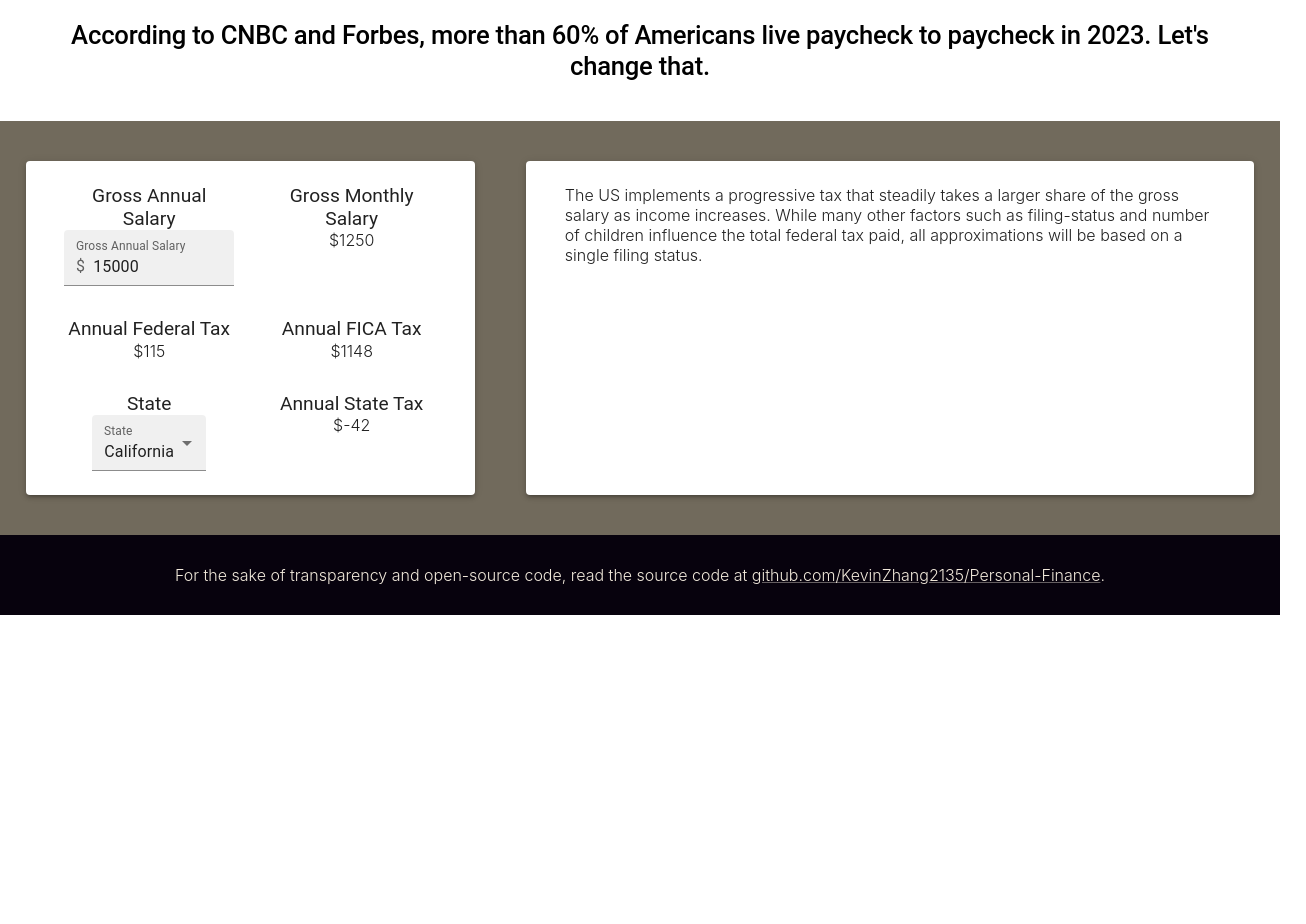
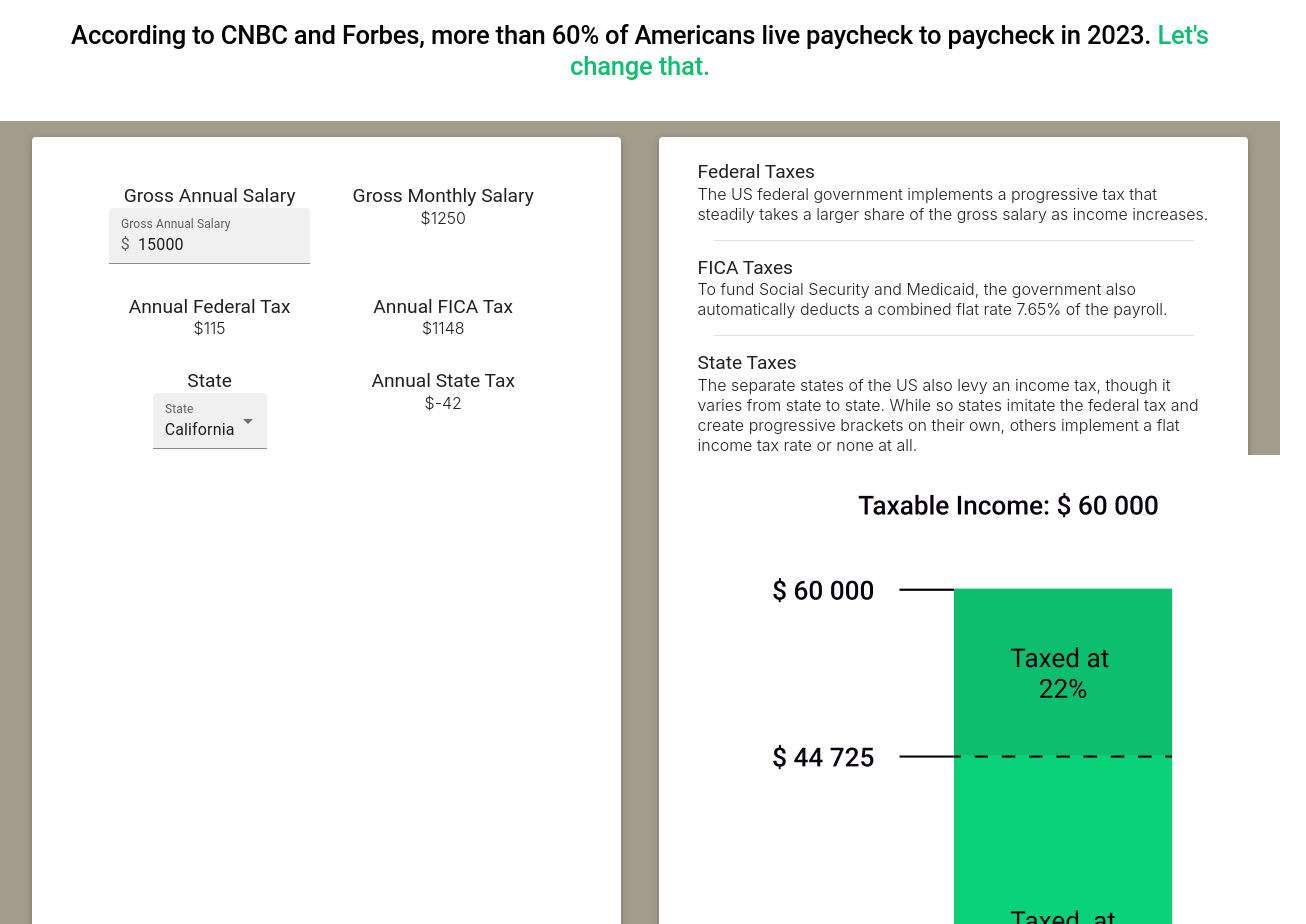
Before and after one commit to KevinZhang2135/personal-finance, a React (Create React App) app: page / in a window 1280 px wide. Shown: the part 820-1744 px from the top of the page, 1306 px wide, since content can reach past the window. Before the commit the page ends 1435 px from the top, so only its background shows below. Built offline with nearby package versions, Linux system fonts and the light colour scheme.

Commit message:
Bracket Image

```diff
--- a/src/App.css
+++ b/src/App.css
@@ -1,9 +1,9 @@
 .header {
-	background-image: url("../public/mountain-road.png");
+	background-image: url("../public/mountainRoad.png");
 }
 
 .parallax {
-    /* Display */
+	/* Display */
 	min-height: 100vh;
 
 	/* Parallax scrolling effect */
--- a/src/App.js
+++ b/src/App.js
@@ -1,5 +1,4 @@
 import "./App.css";
-import taxBrackets from "./res/taxBrackets.json";
 
 import React, { useState } from "react";
 import Banner from "./components/Banner.jsx";
@@ -8,8 +7,14 @@ import Footer from "./components/Footer.jsx";
 
 import { Box, Typography } from "@mui/material";
 
+const taxBrackets = await (
+	await fetch("./Personal-Finance/taxBrackets.json")
+).json();
+
+console.log(taxBrackets)
 const App = () => {
 	// $15,000 is the minimum wage salary set by US as of 2023
+
 	let [salary, setSalary] = useState(15000);
 	let [state, setState] = useState("california");
 
@@ -26,7 +31,8 @@ const App = () => {
 			<Box sx={{ p: "5vh 5vw" }}>
 				<Typography variant="h2" textAlign="center">
 					According to CNBC and Forbes, more than 60% of Americans
-					live paycheck to paycheck in 2023. <>Let's change that.</>
+					live paycheck to paycheck in 2023.{" "}
+					<em>Let's change that.</em>
 				</Typography>
 			</Box>
 
--- a/src/Theme.js
+++ b/src/Theme.js
@@ -4,11 +4,11 @@ const Theme = createTheme({
 	palette: {
 		primary: {
             main: "#0dbf6f",
-            contrastText: '#07020d',
+            contrast: '#f1e9db',
         },
 		secondary: {
-            main: "#716a5c",
-            contrastText: '#f1e9db',
+            main: "#a39b8b",
+            contrast: '#07020d',
         },
 	},
 
--- a/src/components/Banner.jsx
+++ b/src/components/Banner.jsx
@@ -3,18 +3,22 @@ import { Box, Typography } from "@mui/material";
 
 const Banner = (props) => {
 	return (
+		<Box className="header parallax">
 			<Box
-			className="header parallax"
+				className="overlay"
 				sx={{
+                    height: "100vh",
 					display: "flex",
 					flexDirection: "column",
-				textAlign: "center",
 					justifyContent: "center",
+                    bgcolor: "rgba(0, 0, 0, 0.4)"
 				}}
 			>
-			<Typography variant="h1">Personal finance done easy.</Typography>
+				<Typography variant="h1" color="primary.contrast" align="center">
+					Personal finance done easy.
+				</Typography>
+			</Box>
 		</Box>
 	);
 };
-
 export default Banner;
--- a/src/components/Footer.jsx
+++ b/src/components/Footer.jsx
@@ -8,16 +8,18 @@ const Footer = (props) => {
 				bgcolor: "#07020d",
 				display: "flex",
 				flexDirection: "column",
-				height: "10vh",
-				textAlign: "center",
+				height: { xs: "15vh", md: "10vh" },
 				justifyContent: "center",
+				px: "2%",
 			}}
 		>
-			<Typography variant="p" color="secondary.contrastText" >
+			<Typography variant="p" color="primary.contrast" align="center">
 				For the sake of transparency and open-source code, read the
 				source code at{" "}
 				<Link
-					color="secondary.contrastText"
+					color="primary.contrast"
+					target="_blank"
+					rel="noopener noreferrer"
 					href="https://github.com/KevinZhang2135/Personal-Finance"
 				>
 					github.com/KevinZhang2135/Personal-Finance
--- a/src/components/taxes/FederalForm.jsx
+++ b/src/components/taxes/FederalForm.jsx
@@ -1,5 +1,5 @@
 import React from "react";
-import { Box, Grid, Typography } from "@mui/material";
+import { Grid, Typography } from "@mui/material";
 
 const FederalForm = (props) => {
 	const { taxes } = props;
--- a/src/components/taxes/StateForm.jsx
+++ b/src/components/taxes/StateForm.jsx
@@ -1,5 +1,3 @@
-import taxBrackets from "../../res/taxBrackets.json";
-
 import React from "react";
 import {
 	FormControl,
@@ -11,6 +9,10 @@ import {
 } from "@mui/material";
 
 import { calculateTax } from "../../App";
+
+const taxBrackets = await (
+	await fetch("./Personal-Finance/taxBrackets.json")
+).json();
 
 const StateForm = (props) => {
 	let { salary, state, setState, taxes, setTaxes } = props;
@@ -60,13 +62,3 @@ const StateForm = (props) => {
 };
 
 export default StateForm;
-
-/**<Autocomplete
-					disablePortal
-					options={states}
-					defaultValue="California"
-					renderInput={(params) => (
-						<TextField {...params} label="State" />
-					)}
-					onChange={handleStateChange(e, value)}
-				/> */
--- a/src/components/taxes/Taxes.jsx
+++ b/src/components/taxes/Taxes.jsx
@@ -1,5 +1,5 @@
 import React from "react";
-import { Grid, Paper, Stack, Typography } from "@mui/material";
+import { Box, Divider, Grid, Paper, Stack, Typography } from "@mui/material";
 
 import IncomeForm from "./IncomeForm";
 import StateForm from "./StateForm";
@@ -7,13 +7,27 @@ import FederalForm from "./FederalForm";
 
 const Taxes = (props) => {
 	let { salary, setSalary, state, setState, taxes, setTaxes } = props;
+
+	const paperWidth = { xs: "90vw", md: "40vw" };
+	const papersx = { width: paperWidth, p: "3vh 3vw" };
+
 	return (
-		<Stack bgcolor="secondary.main" flexDirection="row">
-			<Paper elevation={3} sx={{ m: "5vh 2vw", p: "3vh 3vw" }}>
+		<Stack
+			bgcolor="secondary.main"
+			direction={{ xs: "column", md: "row" }}
+			spacing={"3vw"}
+			sx={{ justifyContent: "center", p: "2vh 2vw" }}
+		>
+			<Paper elevation={3} sx={papersx}>
 				<Grid
 					container
 					spacing={4}
-					sx={{ display: "flex", flexDirection: "row" }}
+					sx={{
+						display: "flex",
+						flexDirection: "row",
+						justifyContent: "center",
+						p: "3vh 3vw"
+					}}
 				>
 					<IncomeForm
 						salary={salary}
@@ -34,14 +48,46 @@ const Taxes = (props) => {
 				</Grid>
 			</Paper>
 
-			<Paper elevation={3} sx={{ m: "5vh 2vw", p: "3vh 3vw" }}>
-				<Typography variant="p">
-					The US implements a progressive tax that steadily takes a
-					larger share of the gross salary as income increases. While
-					many other factors such as filing-status and number of
-					children influence the total federal tax paid, all
-					approximations will be based on a single filing status.
-				</Typography>
+			<Paper elevation={3} sx={papersx}>
+				<Box>
+					<Typography variant="h3">Federal Taxes</Typography>
+					<Typography variant="p">
+						The US federal government implements a progressive tax
+						that steadily takes a larger share of the gross salary
+						as income increases.
+					</Typography>
+
+					<Divider
+						flexItem
+						orientation="horizontal"
+						variant="middle"
+						sx={{ my: "2vh" }}
+					/>
+
+					<Typography variant="h3">FICA Taxes</Typography>
+					<Typography variant="p">
+						To fund Social Security and Medicaid, the government
+						also automatically deducts a combined flat rate 7.65% of
+						the payroll.
+					</Typography>
+
+					<Divider
+						flexItem
+						orientation="horizontal"
+						variant="middle"
+						sx={{ my: "2vh" }}
+					/>
+
+					<Typography variant="h3">State Taxes</Typography>
+					<Typography variant="p">
+						The separate states of the US also levy an income tax,
+						though it varies from state to state. While so states
+						imitate the federal tax and create progressive brackets
+						on their own, others implement a flat income tax rate or
+						none at all.
+					</Typography>
+				</Box>
+				<img src="./Personal-Finance/incomeTax.png" alt="income tax" />
 			</Paper>
 		</Stack>
 	);
--- a/src/index.css
+++ b/src/index.css
@@ -12,3 +12,8 @@ body {
     -webkit-font-smoothing: antialiased;
     -moz-osx-font-smoothing: grayscale;
 }
+
+em {
+	color: #0dbf6f;
+	font-style: normal;
+}
```
Also changed, not shown: public/incomeTax.png (added), public/taxBrackets.json (renamed from src/res/taxBrackets.json), 1 other file (tests, documents, lock files or other folders). Lines whose indentation alone changed are shown as unchanged.
